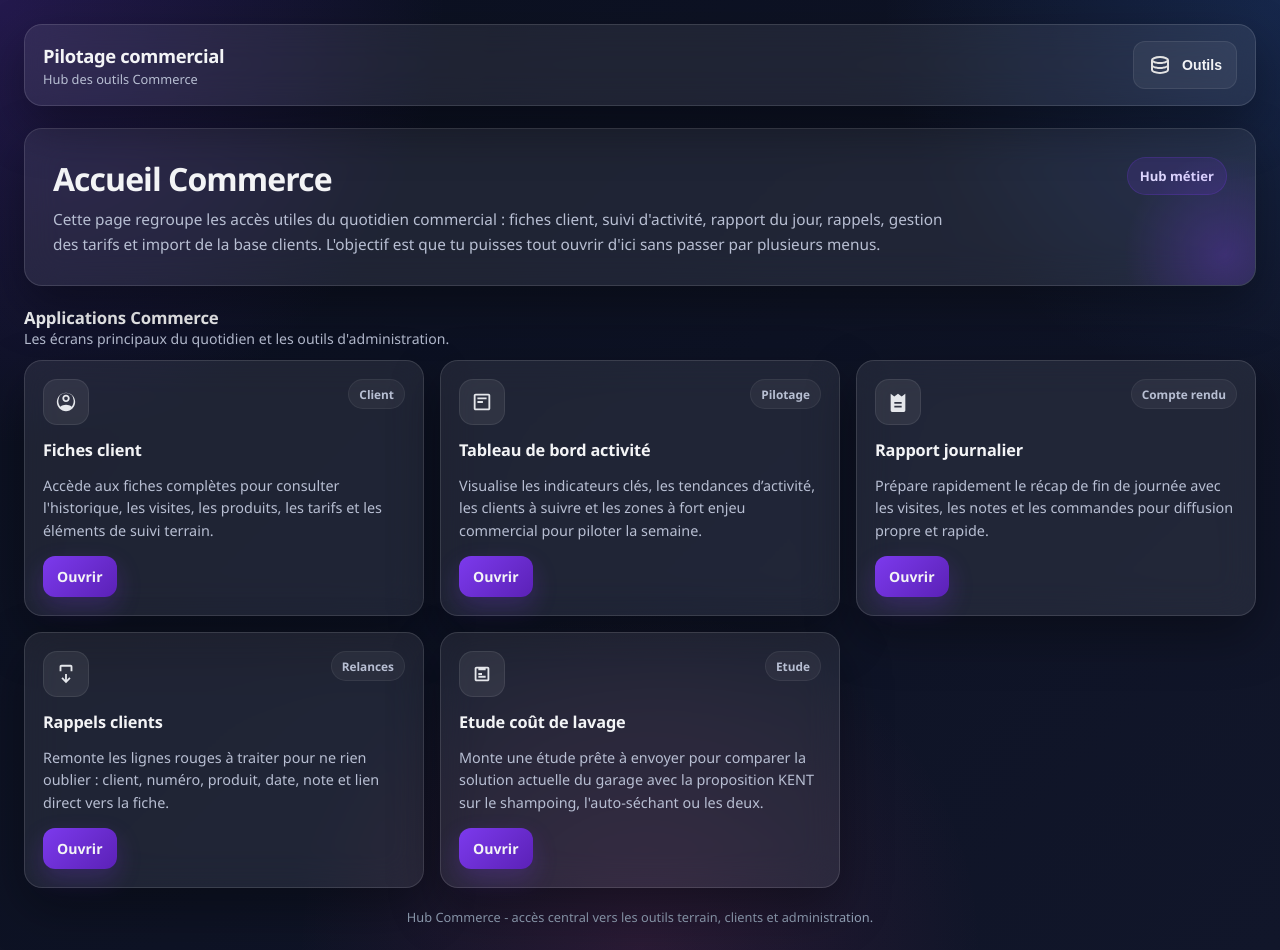
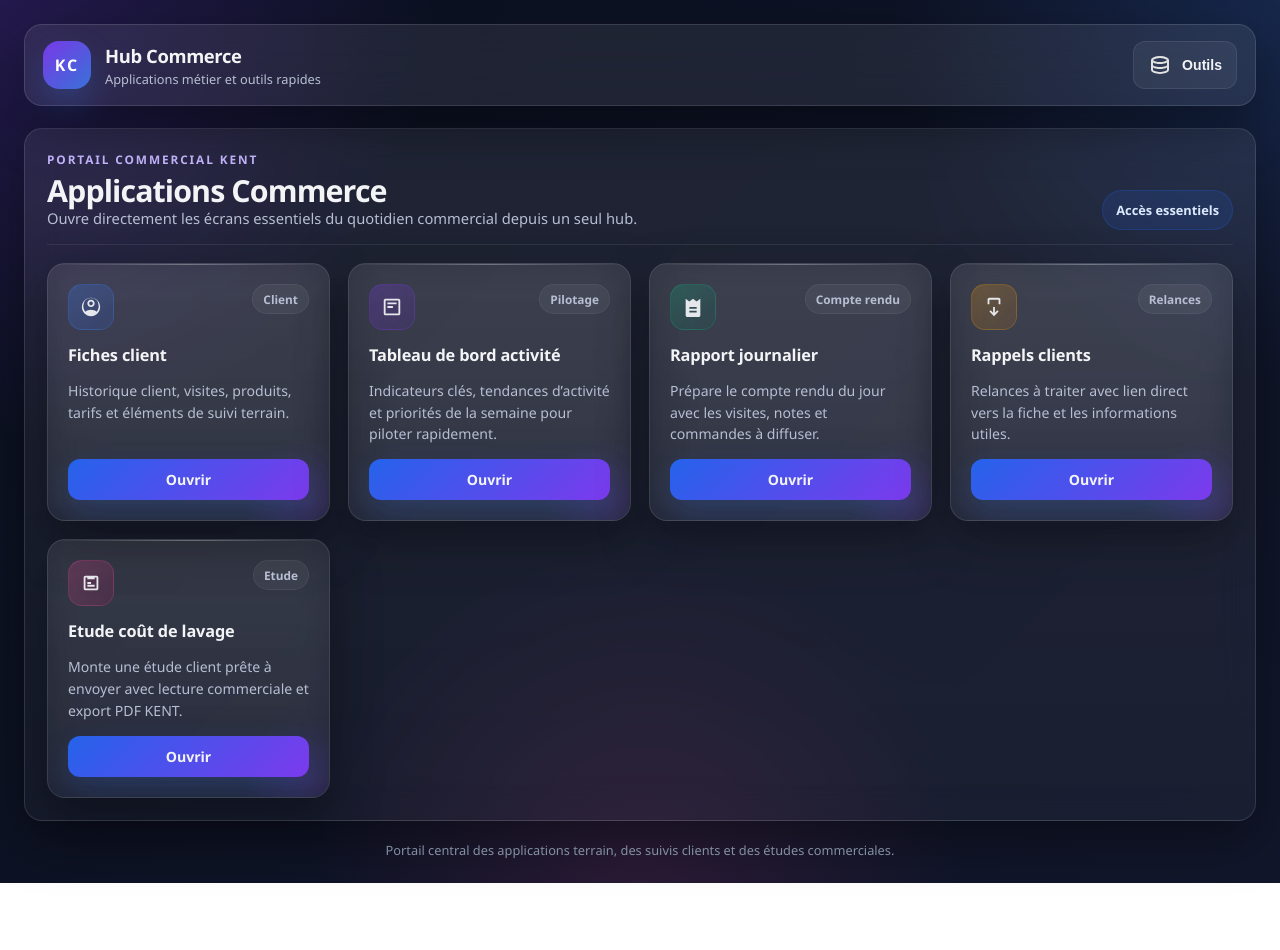
Before and after one commit to lgarciia/Portail-Commercial-KENT, a website: page commerce.html in a window 1280 px wide. After the commit the page ends 883 px from the top, so only its background shows below. Drawn offline with Linux system fonts and the light colour scheme.

Commit message:
Update portal data and pages

```diff
--- a/commerce.html
+++ b/commerce.html
@@ -91,6 +91,22 @@
       display: flex;
       flex-direction: column;
       gap: 2px;
+    }
+
+    .brand-mark {
+      width: 48px;
+      height: 48px;
+      border-radius: 16px;
+      display: inline-flex;
+      align-items: center;
+      justify-content: center;
+      background: linear-gradient(135deg, rgba(124, 58, 237, 0.96), rgba(59, 130, 246, 0.82));
+      box-shadow: 0 16px 34px rgba(59, 130, 246, 0.24);
+      color: #ffffff;
+      font-size: 1rem;
+      font-weight: 800;
+      letter-spacing: 0.12em;
+      flex-shrink: 0;
     }
 
     .brand-title {
@@ -213,54 +229,32 @@
       background: rgba(255,255,255,0.1);
     }
 
-    .hero {
-      padding: 28px;
+    .apps-shell {
+      padding: 22px;
       margin-bottom: 20px;
-      overflow: hidden;
-      position: relative;
+      background: linear-gradient(180deg, rgba(255, 255, 255, 0.08), rgba(255, 255, 255, 0.04));
+      border: 1px solid rgba(255, 255, 255, 0.12);
     }
 
-    .hero::before {
-      content: "";
-      position: absolute;
-      inset: auto -80px -80px auto;
-      width: 220px;
-      height: 220px;
-      background: radial-gradient(circle, rgba(124, 58, 237, 0.28), transparent 65%);
-      pointer-events: none;
+    .section-kicker {
+      margin-bottom: 8px;
+      color: #c4b5fd;
+      text-transform: uppercase;
+      letter-spacing: 0.16em;
+      font-size: 0.74rem;
+      font-weight: 700;
     }
 
-    .hero-top {
-      display: flex;
-      justify-content: space-between;
-      align-items: flex-start;
-      gap: 20px;
-      flex-wrap: wrap;
-    }
-
-    .hero h1 {
-      font-size: 2rem;
-      margin-bottom: 8px;
-      letter-spacing: -0.03em;
-    }
-
-    .hero p {
-      color: var(--muted);
-      max-width: 900px;
-      line-height: 1.6;
-      font-size: 0.96rem;
-    }
-
-    .hero-badge {
+    .section-badge {
       display: inline-flex;
       align-items: center;
       gap: 8px;
-      padding: 9px 12px;
+      padding: 10px 13px;
       border-radius: 999px;
-      background: rgba(124, 58, 237, 0.14);
-      border: 1px solid rgba(124, 58, 237, 0.22);
-      color: #ddd6fe;
-      font-size: 0.82rem;
+      background: rgba(37, 99, 235, 0.14);
+      border: 1px solid rgba(37, 99, 235, 0.24);
+      color: #dbeafe;
+      font-size: 0.8rem;
       font-weight: 700;
       white-space: nowrap;
     }
@@ -272,34 +266,63 @@
     .section-head {
       display: flex;
       justify-content: space-between;
-      align-items: center;
-      gap: 12px;
-      margin-bottom: 12px;
+      align-items: flex-end;
+      gap: 16px;
+      margin-bottom: 18px;
       flex-wrap: wrap;
+      padding-bottom: 14px;
+      border-bottom: 1px solid rgba(255, 255, 255, 0.08);
     }
 
+    .section-head h1,
     .section-head h2 {
-      font-size: 1.05rem;
-      letter-spacing: -0.01em;
+      font-size: 1.9rem;
+      line-height: 1.05;
+      letter-spacing: -0.03em;
     }
 
     .section-head p {
       color: var(--muted);
-      font-size: 0.88rem;
+      font-size: 0.92rem;
+      line-height: 1.55;
+      max-width: 720px;
     }
 
     .cards-grid {
       display: grid;
-      grid-template-columns: repeat(3, minmax(0, 1fr));
-      gap: 16px;
+      grid-template-columns: repeat(auto-fit, minmax(240px, 1fr));
+      gap: 18px;
     }
 
     .card {
-      padding: 18px;
+      padding: 20px;
       display: flex;
       flex-direction: column;
       gap: 14px;
-      min-height: 220px;
+      min-height: 228px;
+      position: relative;
+      overflow: hidden;
+      background: linear-gradient(180deg, rgba(255,255,255,0.08), rgba(255,255,255,0.04));
+      border: 1px solid rgba(255,255,255,0.1);
+    }
+
+    .card::before {
+      content: "";
+      position: absolute;
+      inset: 0 0 auto 0;
+      height: 1px;
+      background: linear-gradient(90deg, transparent, rgba(255,255,255,0.3), transparent);
+    }
+
+    .card::after {
+      content: "";
+      position: absolute;
+      right: -44px;
+      bottom: -48px;
+      width: 132px;
+      height: 132px;
+      background: radial-gradient(circle, rgba(124, 58, 237, 0.16), transparent 68%);
+      pointer-events: none;
     }
 
     .card-top {
@@ -307,6 +330,8 @@
       justify-content: space-between;
       gap: 14px;
       align-items: flex-start;
+      position: relative;
+      z-index: 1;
     }
 
     .card-icon {
@@ -319,6 +344,31 @@
       background: rgba(255,255,255,0.07);
       border: 1px solid rgba(255,255,255,0.08);
       flex-shrink: 0;
+    }
+
+    .card:nth-child(1) .card-icon {
+      background: linear-gradient(135deg, rgba(59, 130, 246, 0.26), rgba(37, 99, 235, 0.14));
+      border-color: rgba(59, 130, 246, 0.24);
+    }
+
+    .card:nth-child(2) .card-icon {
+      background: linear-gradient(135deg, rgba(124, 58, 237, 0.26), rgba(91, 33, 182, 0.16));
+      border-color: rgba(124, 58, 237, 0.24);
+    }
+
+    .card:nth-child(3) .card-icon {
+      background: linear-gradient(135deg, rgba(16, 185, 129, 0.24), rgba(6, 95, 70, 0.14));
+      border-color: rgba(16, 185, 129, 0.22);
+    }
+
+    .card:nth-child(4) .card-icon {
+      background: linear-gradient(135deg, rgba(245, 158, 11, 0.24), rgba(217, 119, 6, 0.14));
+      border-color: rgba(245, 158, 11, 0.22);
+    }
+
+    .card:nth-child(5) .card-icon {
+      background: linear-gradient(135deg, rgba(236, 72, 153, 0.24), rgba(190, 24, 93, 0.14));
+      border-color: rgba(236, 72, 153, 0.22);
     }
 
     .card-icon svg {
@@ -343,13 +393,17 @@
     .card h3 {
       font-size: 1.02rem;
       letter-spacing: -0.01em;
+      position: relative;
+      z-index: 1;
     }
 
     .card p {
       color: var(--muted);
       line-height: 1.55;
-      font-size: 0.9rem;
+      font-size: 0.88rem;
       flex: 1;
+      position: relative;
+      z-index: 1;
     }
 
     .card-actions {
@@ -357,12 +411,16 @@
       gap: 10px;
       flex-wrap: wrap;
       margin-top: auto;
+      position: relative;
+      z-index: 1;
     }
 
     .card-link.primary {
-      background: linear-gradient(135deg, var(--accent), #5b21b6);
+      width: 100%;
+      justify-content: center;
+      background: linear-gradient(135deg, #2563eb, var(--accent));
       border: none;
-      box-shadow: 0 10px 25px rgba(124, 58, 237, 0.24);
+      box-shadow: 0 14px 32px rgba(37, 99, 235, 0.2);
     }
 
     .footer-note {
@@ -389,8 +447,8 @@
 
       .nav-left {
         width: 100%;
-        flex-direction: column;
-        align-items: flex-start;
+        flex-direction: row;
+        align-items: center;
       }
 
       .nav-right {
@@ -414,12 +472,13 @@
         padding: 16px;
       }
 
-      .hero {
-        padding: 22px;
+      .apps-shell {
+        padding: 18px;
       }
 
-      .hero h1 {
-        font-size: 1.65rem;
+      .section-head h1,
+      .section-head h2 {
+        font-size: 1.55rem;
       }
     }
   </style>
@@ -429,12 +488,10 @@
   <div class="container">
     <nav class="glass navbar">
       <div class="nav-left">
+        <div class="brand-mark">KC</div>
         <div class="brand">
-          <div class="brand-title">Pilotage commercial</div>
-          <div class="brand-subtitle">Hub des outils Commerce</div>
-        </div>
-
-        <div class="nav-links">
+          <div class="brand-title">Hub Commerce</div>
+          <div class="brand-subtitle">Applications métier et outils rapides</div>
         </div>
       </div>
 
@@ -457,29 +514,14 @@
 
     <div class="dropdown-backdrop" id="dropdownBackdrop" aria-hidden="true"></div>
 
-    <section class="glass hero">
-      <div class="hero-top">
-        <div>
-          <h1>Accueil Commerce</h1>
-          <p>
-            Cette page regroupe les accès utiles du quotidien commercial :
-            fiches client, suivi d'activité, rapport du jour, rappels, gestion des tarifs
-            et import de la base clients. L'objectif est que tu puisses tout ouvrir d'ici
-            sans passer par plusieurs menus.
-          </p>
-        </div>
-
-        <div class="hero-badge">Hub métier</div>
-      </div>
-
-    </section>
-
-    <section class="section">
+    <section class="section apps-shell glass">
       <div class="section-head">
         <div>
-          <h2>Applications Commerce</h2>
-          <p>Les écrans principaux du quotidien et les outils d'administration.</p>
+          <div class="section-kicker">Portail commercial KENT</div>
+          <h1>Applications Commerce</h1>
+          <p>Ouvre directement les écrans essentiels du quotidien commercial depuis un seul hub.</p>
         </div>
+        <div class="section-badge">Accès essentiels</div>
       </div>
 
       <div class="cards-grid">
@@ -493,10 +535,7 @@
             <div class="card-tag">Client</div>
           </div>
           <h3>Fiches client</h3>
-          <p>
-            Accède aux fiches complètes pour consulter l'historique, les visites,
-            les produits, les tarifs et les éléments de suivi terrain.
-          </p>
+          <p>Historique client, visites, produits, tarifs et éléments de suivi terrain.</p>
           <div class="card-actions">
             <a class="card-link primary" href="ficherclt.html">Ouvrir</a>
           </div>
@@ -512,10 +551,7 @@
             <div class="card-tag">Pilotage</div>
           </div>
           <h3>Tableau de bord activité</h3>
-          <p>
-            Visualise les indicateurs clés, les tendances d’activité, les clients à suivre
-            et les zones à fort enjeu commercial pour piloter la semaine.
-          </p>
+          <p>Indicateurs clés, tendances d’activité et priorités de la semaine pour piloter rapidement.</p>
           <div class="card-actions">
             <a class="card-link primary" href="tdbactivite.html">Ouvrir</a>
           </div>
@@ -531,10 +567,7 @@
             <div class="card-tag">Compte rendu</div>
           </div>
           <h3>Rapport journalier</h3>
-          <p>
-            Prépare rapidement le récap de fin de journée avec les visites, les notes
-            et les commandes pour diffusion propre et rapide.
-          </p>
+          <p>Prépare le compte rendu du jour avec les visites, notes et commandes à diffuser.</p>
           <div class="card-actions">
             <a class="card-link primary" href="rapportjournalier.html">Ouvrir</a>
           </div>
@@ -550,10 +583,7 @@
             <div class="card-tag">Relances</div>
           </div>
           <h3>Rappels clients</h3>
-          <p>
-            Remonte les lignes rouges à traiter pour ne rien oublier :
-            client, numéro, produit, date, note et lien direct vers la fiche.
-          </p>
+          <p>Relances à traiter avec lien direct vers la fiche et les informations utiles.</p>
           <div class="card-actions">
             <a class="card-link primary" href="rappelclt.html">Ouvrir</a>
           </div>
@@ -569,10 +599,7 @@
             <div class="card-tag">Etude</div>
           </div>
           <h3>Etude coût de lavage</h3>
-          <p>
-            Monte une étude prête à envoyer pour comparer la solution actuelle du garage
-            avec la proposition KENT sur le shampoing, l'auto-séchant ou les deux.
-          </p>
+          <p>Monte une étude client prête à envoyer avec lecture commerciale et export PDF KENT.</p>
           <div class="card-actions">
             <a class="card-link primary" href="etude-cout-lavage.html">Ouvrir</a>
           </div>
@@ -583,7 +610,7 @@
     </section>
 
     <div class="footer-note">
-      Hub Commerce - accès central vers les outils terrain, clients et administration.
+      Portail central des applications terrain, des suivis clients et des études commerciales.
     </div>
   </div>
 
```
Also changed, not shown: etude-cout-lavage-app.js (+34 -21 lines), etude-cout-lavage.html (+0 -21 lines).
